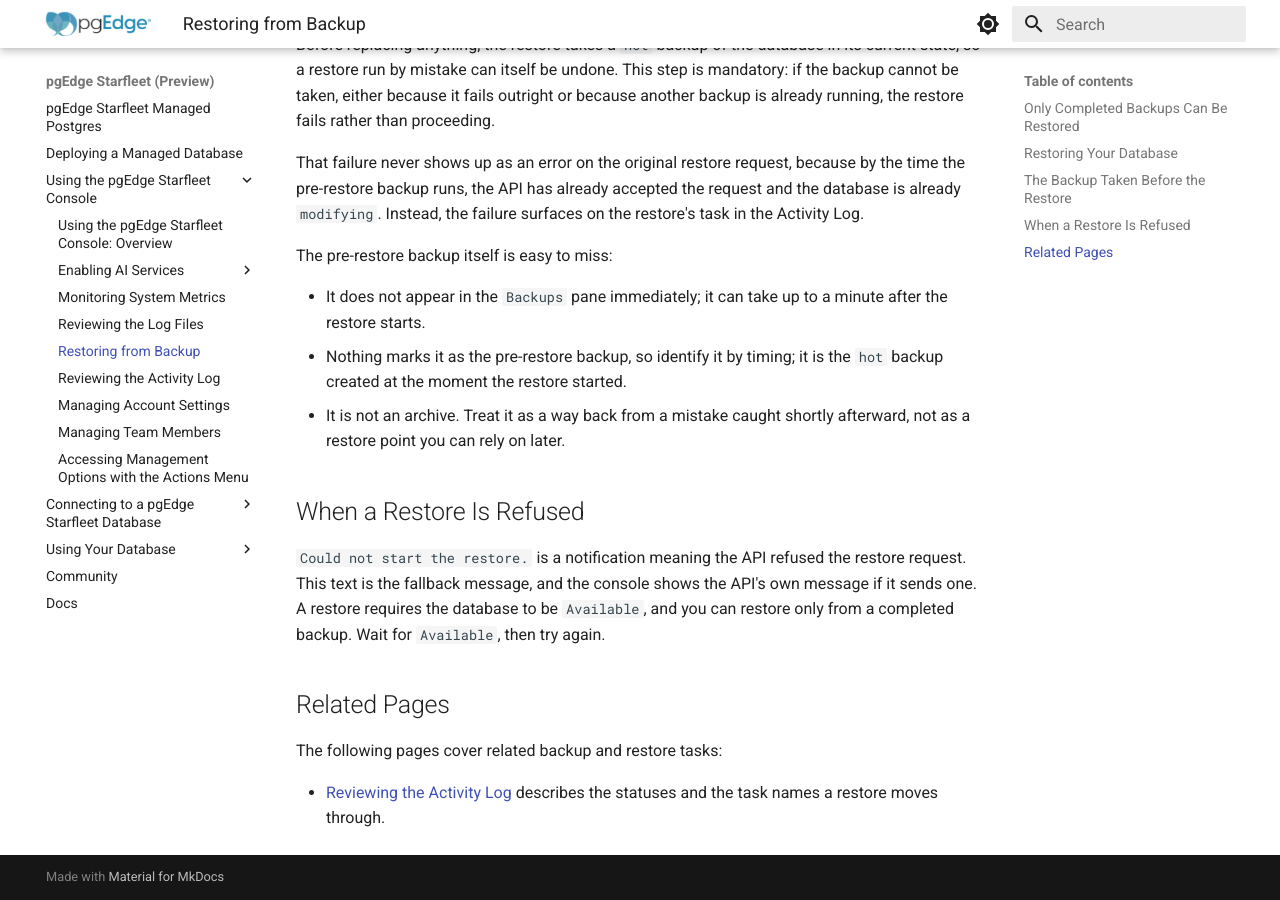
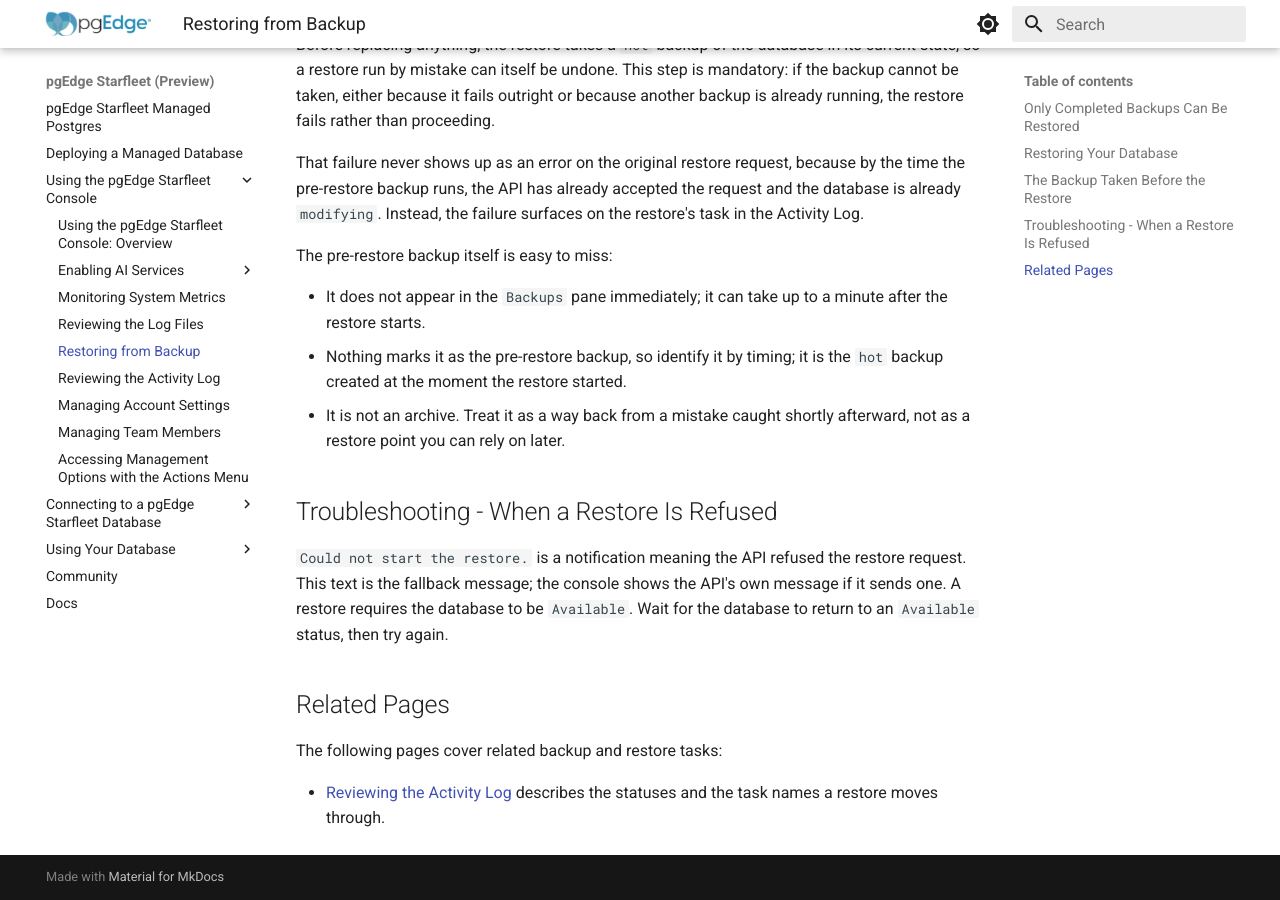
Before and after one commit to pgEdge/pgedge-starfleet-docs, an MkDocs documentation site: the page built from docs/using_console/backups.md, in a window 1280 px wide and 900 px high, scrolled down 3017 px. Built offline with MkDocs 1.6.1 and Material for MkDocs 9.7.7, drawn with Linux system fonts in a browser that asks for light colours.

Commit message:
Rename heading to 'Troubleshooting - When a Restore Is Refused'

```diff
--- a/docs/using_console/backups.md
+++ b/docs/using_console/backups.md
@@ -104,13 +104,13 @@ The pre-restore backup itself is easy to miss:
 * It is not an archive. Treat it as a way back from a mistake caught shortly
   afterward, not as a restore point you can rely on later.
 
-## When a Restore Is Refused
+## Troubleshooting - When a Restore Is Refused
 
 `Could not start the restore.` is a notification meaning the API refused the
-restore request. This text is the fallback message, and the console shows the
+restore request. This text is the fallback message; the console shows the
 API's own message if it sends one. A restore requires the database to be
-`Available`, and you can restore only from a completed backup. Wait for
-`Available`, then try again.
+`Available`. Wait for the database to return to an `Available` status, then
+try again.
 
 ## Related Pages
 
```
